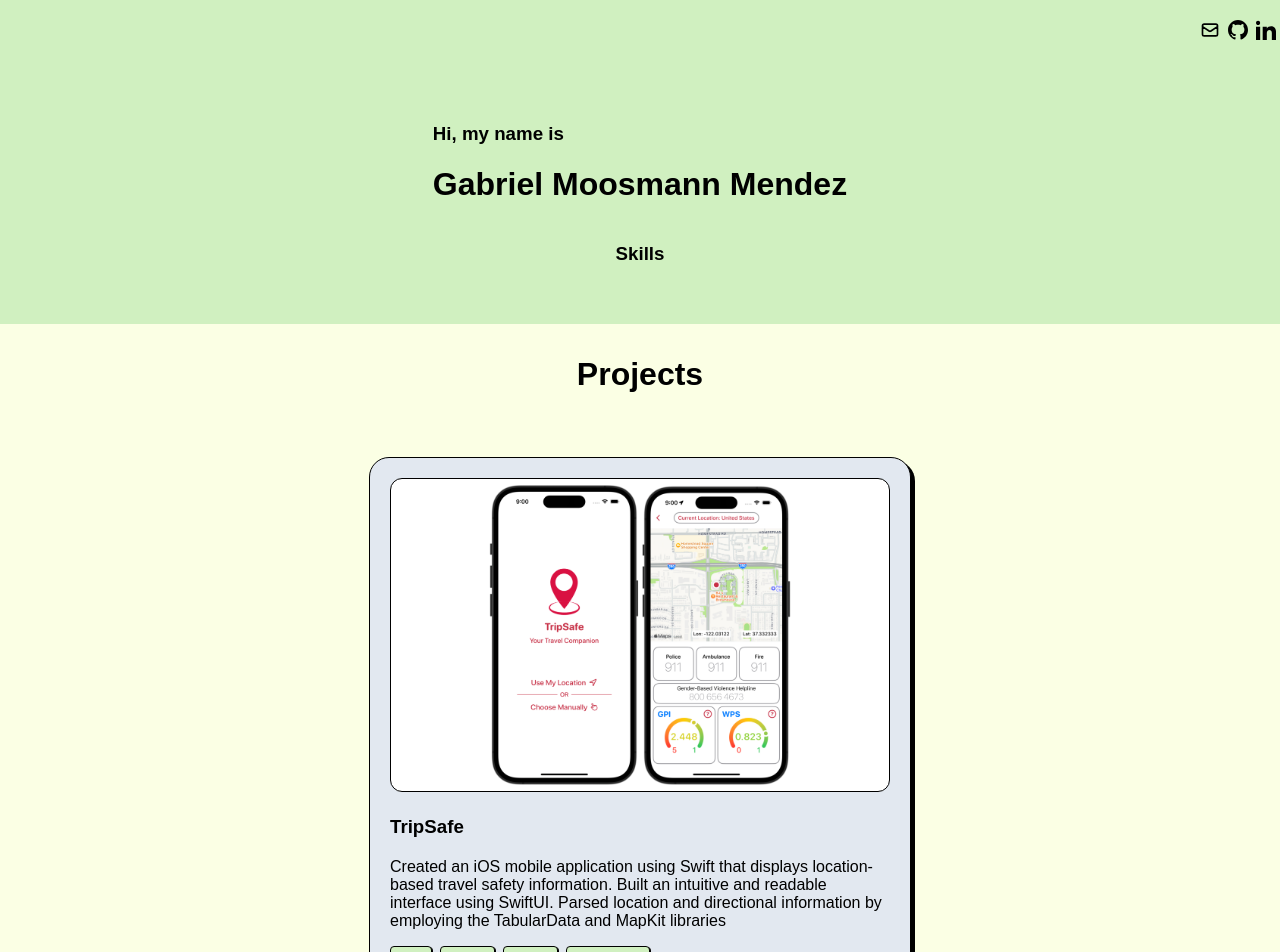
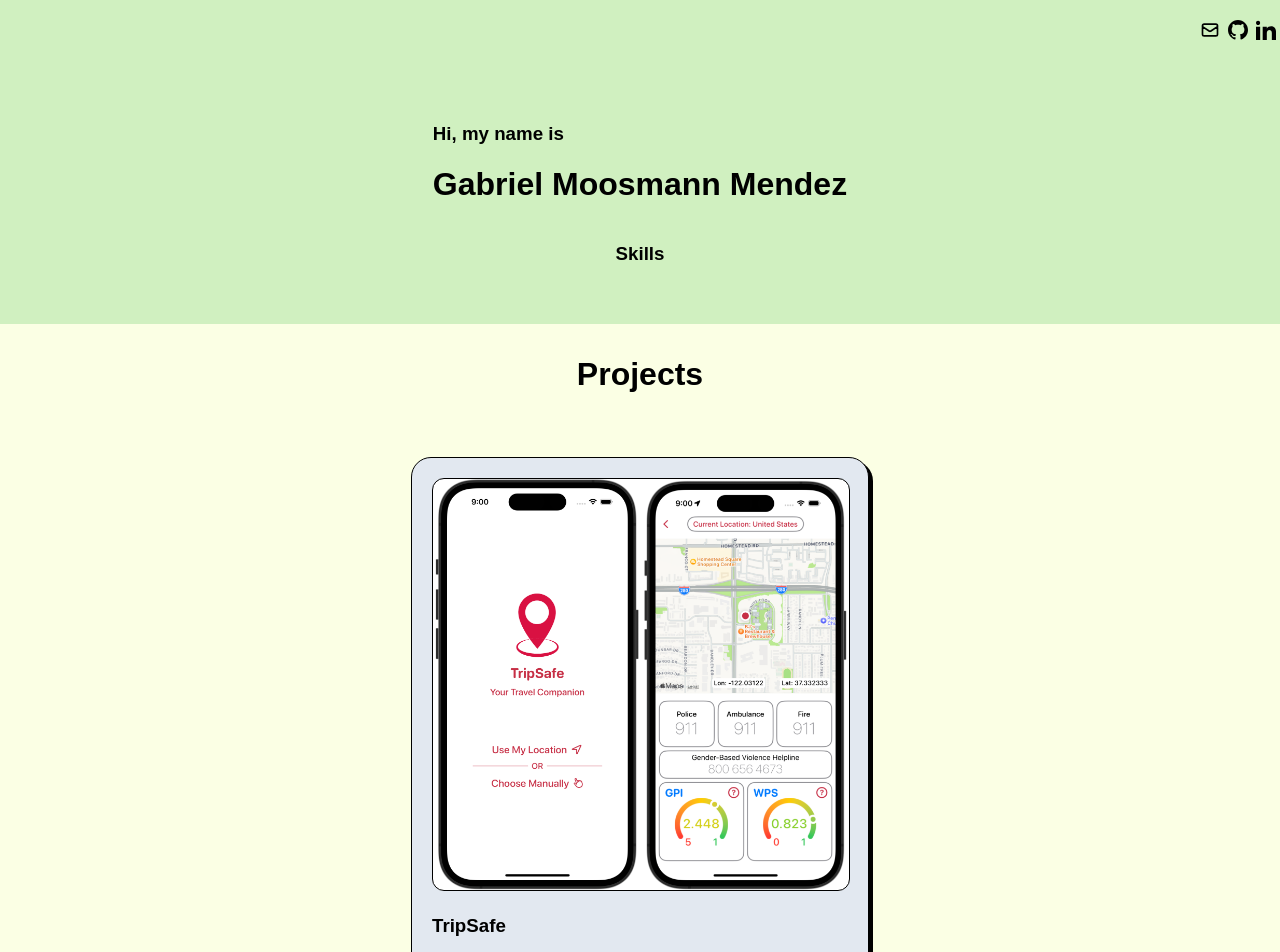
Before and after one commit to gabriel-m-m/gabriel-m-m.github.io, a React (Vite) app: page / in a window 1280 px wide. Shown: the top 952 px of the page. Built offline with nearby package versions, Linux system fonts and the light colour scheme.

Commit message:
Remove set aspect ratio on project thumbnail

```diff
--- a/src/components/ProjectList/Project.jsx
+++ b/src/components/ProjectList/Project.jsx
@@ -3,7 +3,10 @@ import "./project.css"
 const Project = ({ info }) => {
     return (
         <div className="proj">
-            {info.thumbnail ? <div className="thumbnailcontainer"><img className="thumbnail" src={info.thumbnail}/></div> : null}
+            {info.thumbnail ?
+                <div className="thumbnailcontainer">
+                    <img className="thumbnail" src={info.thumbnail}/>
+                </div> : null}
             <h3 className="projecttitle">{info.title}</h3>
             <p>{info.description}</p>
             <div className="technologies">
--- a/src/components/ProjectList/project.css
+++ b/src/components/ProjectList/project.css
@@ -1,5 +1,5 @@
 .proj {
-  max-width: min(500px, 60%);
+  width: min(26rem, 75%);
   display: flex;
   flex-direction: column;
   margin: auto;
@@ -31,37 +31,24 @@
 
 .proj svg {
   margin: 0;
-  height: 24px;
-  width: 24px;
+  height: 1.5rem;
+  width: 1.5rem;
   color: black;
 }
 
 .proj h3 {
-  margin: 4px 0px;
-}
-
-.thumbnailcontainer {
-  display: flex;
-  align-items: center;
-  flex-shrink: 1;
-  justify-content: center;
-  margin-bottom: 20px;
-  background-color: white;
-  padding: 6px;
-  border: 1px solid black;
-  border-radius: 12px;
-  max-height: 300px;
-  height: auto;
+  margin: 0.25rem 0rem;
 }
 
 .thumbnail {
   display: flex;
-  max-height: inherit;
-  width: auto;
-  max-width: 100%;
+  height: auto;
+  width: 100%;
   flex-shrink: 1;
-  object-fit: contain;
-  flex-wrap: wrap;
+  margin-bottom: 20px;
+  border: 1px solid black;
+  border-radius: 12px;
+  background-color: white;
 }
 
 .technologies {
--- a/src/components/ProjectList/projectlist.css
+++ b/src/components/ProjectList/projectlist.css
@@ -1,5 +1,4 @@
 .proj-list {
-  display: flex;
-  flex-direction: column;
-  gap: 40px;
+  display: grid;
+  gap: 4rem;
 }
```
